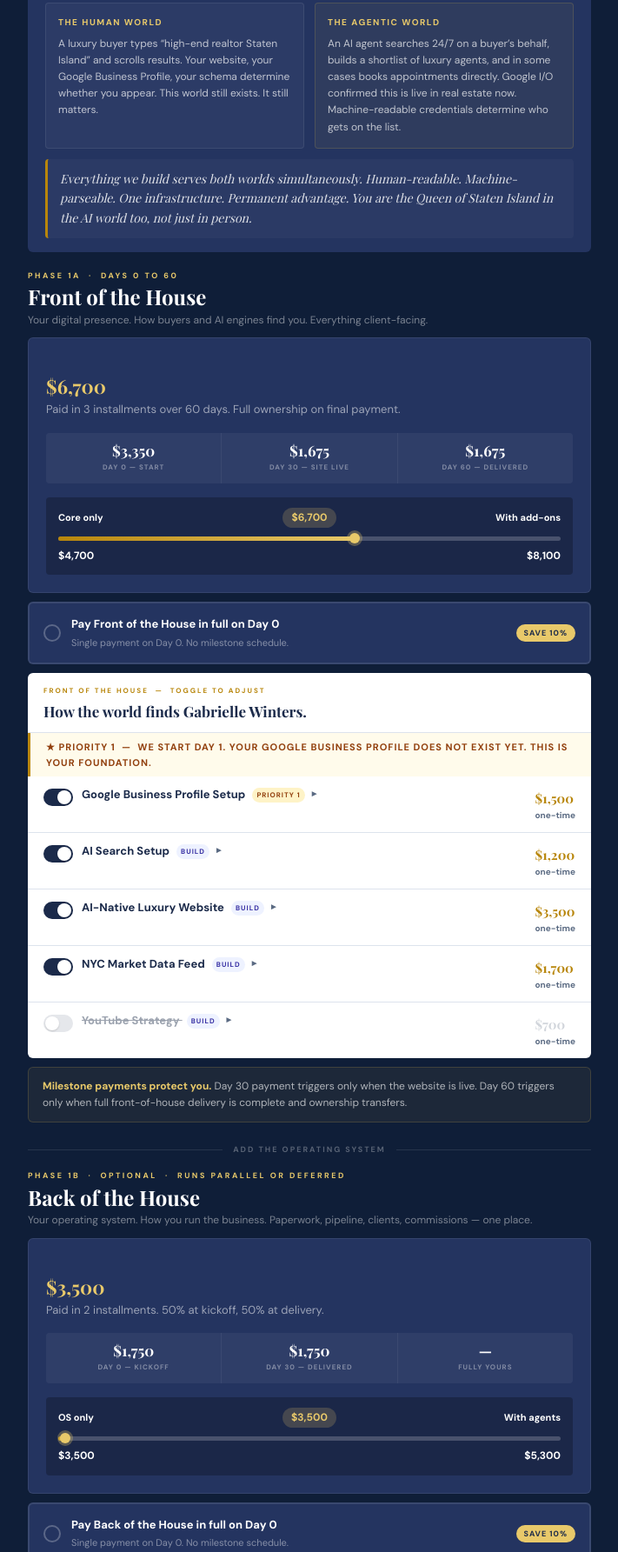
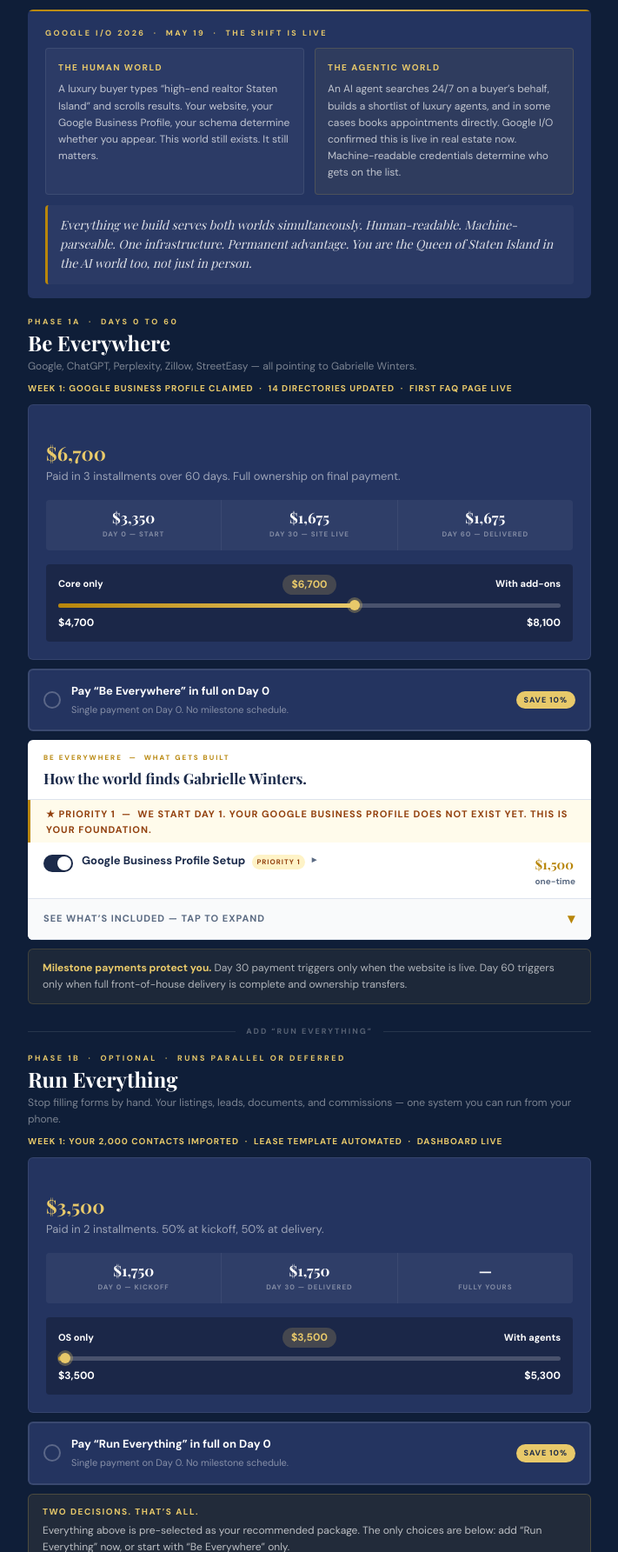
Before and after one commit to aithicalpro/gabrielle, a website: page index.html in a window 1280 px wide. Shown: the part 1015-2800 px from the top of the page at 87% size, without its empty margins (284-995 px from the left). Drawn offline with nearby package versions, Linux system fonts and the light colour scheme; a web font is replaced by a local one.

Commit message:
Alchemist: Be Everywhere / Run Everything, her words header, 2 decisions, Send Jay CTA, Week 1 deliverables

```diff
--- a/index.html
+++ b/index.html
@@ -192,8 +192,8 @@ body{font-family:'DM Sans',sans-serif;background:var(--n3);color:var(--text);fon
   <div class="hdr-top">
     <div class="hdr-left">
       <div class="ey">Aithical.pro &nbsp;&middot;&nbsp; June 2026 &nbsp;&middot;&nbsp; Valid 14 Days</div>
-      <h1>Built for the human.<br>Engineered for the agent.</h1>
-      <div class="tl">We build infrastructure for both the human searching and the AI agent searching on their behalf. At the same time.</div>
+      <h1>You&rsquo;re getting listings on reputation alone.<br>Imagine what happens when AI knows your name.</h1>
+      <div class="tl">You have the relationships. We build the machine that makes sure every buyer searching Google or ChatGPT finds you first.</div>
     </div>
     <div class="hdr-right">
       <div class="rl">Prepared for</div>
@@ -281,8 +281,9 @@ body{font-family:'DM Sans',sans-serif;background:var(--n3);color:var(--text);fon
   <!-- ════ FRONT OF THE HOUSE ════ -->
   <div class="phase-hdr">
     <div class="ph-step">Phase 1A &nbsp;&middot;&nbsp; Days 0 to 60</div>
-    <div class="ph-title">Front of the House</div>
-    <div class="ph-sub">Your digital presence. How buyers and AI engines find you. Everything client-facing.</div>
+    <div class="ph-title">Be Everywhere</div>
+    <div class="ph-sub">Google, ChatGPT, Perplexity, Zillow, StreetEasy &mdash; all pointing to Gabrielle Winters.</div>
+    <div style="margin-top:8px;font-size:10px;font-weight:700;letter-spacing:1px;text-transform:uppercase;color:var(--g3);">Week 1: Google Business Profile claimed &nbsp;&middot;&nbsp; 14 directories updated &nbsp;&middot;&nbsp; first FAQ page live</div>
   </div>
 
   <div class="price-hero">
@@ -320,7 +321,7 @@ body{font-family:'DM Sans',sans-serif;background:var(--n3);color:var(--text);fon
   <div class="upfront-toggle" id="foh-upfront-toggle" onclick="toggleFohUpfront()">
     <div class="ut-radio"><div class="ut-dot"></div></div>
     <div class="ut-text">
-      <div class="ut-title">Pay Front of the House in full on Day 0</div>
+      <div class="ut-title">Pay &ldquo;Be Everywhere&rdquo; in full on Day 0</div>
       <div class="ut-desc" id="foh-ut-desc">Single payment. No milestone schedule.</div>
     </div>
     <div class="ut-save" id="foh-ut-save">Save 10%</div>
@@ -329,7 +330,7 @@ body{font-family:'DM Sans',sans-serif;background:var(--n3);color:var(--text);fon
   <!-- Front of House items -->
   <div class="card">
     <div class="card-hd">
-      <div class="card-ey">Front of the House &nbsp;&mdash;&nbsp; Toggle to Adjust</div>
+      <div class="card-ey">Be Everywhere &nbsp;&mdash;&nbsp; What gets built</div>
       <div class="card-tt">How the world finds Gabrielle Winters.</div>
     </div>
 
@@ -353,7 +354,12 @@ body{font-family:'DM Sans',sans-serif;background:var(--n3);color:var(--text);fon
       <div class="sp" id="sp-gbp">$1,500<small>one-time</small></div>
     </div>
 
-    <!-- AI VISIBILITY FOUNDATION -->
+    <!-- ADVANCED TOGGLE WRAPPER -->
+    <details style="margin:0;">
+    <summary style="list-style:none;background:#f9fafb;border-bottom:1px solid var(--border);padding:10px 18px;font-size:11px;font-weight:700;letter-spacing:1px;text-transform:uppercase;color:#5a6a82;cursor:pointer;display:flex;align-items:center;gap:6px;">
+      <span style="flex:1;">See what&rsquo;s included &mdash; tap to expand</span><span style="font-size:16px;color:#B8860B;">&#9662;</span>
+    </summary>
+    <!-- AI SEARCH SETUP -->
     <div class="sr" id="r-aiv">
       <div class="sw on" id="sw-aiv" onclick="event.stopPropagation();tog('aiv')"><div class="swk"></div></div>
       <div class="sr-body" onclick="expand('aiv')">
@@ -432,12 +438,13 @@ body{font-family:'DM Sans',sans-serif;background:var(--n3);color:var(--text);fon
   </div>
 
   <!-- ════ BACK OF THE HOUSE ════ -->
-  <div class="phase-sep"><div class="ps-line"></div><div class="ps-text">Add the operating system</div><div class="ps-line"></div></div>
+  <div class="phase-sep"><div class="ps-line"></div><div class="ps-text">Add &ldquo;Run Everything&rdquo;</div><div class="ps-line"></div></div>
 
   <div class="phase-hdr" style="margin-top:0;">
     <div class="ph-step">Phase 1B &nbsp;&middot;&nbsp; Optional &nbsp;&middot;&nbsp; Runs parallel or deferred</div>
-    <div class="ph-title">Back of the House</div>
-    <div class="ph-sub">Your operating system. How you run the business. Paperwork, pipeline, clients, commissions &mdash; one place.</div>
+    <div class="ph-title">Run Everything</div>
+    <div class="ph-sub">Stop filling forms by hand. Your listings, leads, documents, and commissions &mdash; one system you can run from your phone.</div>
+    <div style="margin-top:8px;font-size:10px;font-weight:700;letter-spacing:1px;text-transform:uppercase;color:var(--g3);">Week 1: your 2,000 contacts imported &nbsp;&middot;&nbsp; lease template automated &nbsp;&middot;&nbsp; dashboard live</div>
   </div>
 
   <div class="price-hero">
@@ -475,16 +482,22 @@ body{font-family:'DM Sans',sans-serif;background:var(--n3);color:var(--text);fon
   <div class="upfront-toggle" id="boh-upfront-toggle" onclick="toggleBohUpfront()">
     <div class="ut-radio"><div class="ut-dot"></div></div>
     <div class="ut-text">
-      <div class="ut-title">Pay Back of the House in full on Day 0</div>
+      <div class="ut-title">Pay &ldquo;Run Everything&rdquo; in full on Day 0</div>
       <div class="ut-desc" id="boh-ut-desc">Single payment. No milestone schedule.</div>
     </div>
     <div class="ut-save" id="boh-ut-save">Save 10%</div>
   </div>
 
+  <!-- TWO DECISIONS CALLOUT -->
+  <div style="background:rgba(200,168,76,0.1);border:1px solid rgba(200,168,76,0.25);border-radius:var(--r);padding:12px 16px;margin-bottom:10px;">
+    <div style="font-size:10px;font-weight:700;letter-spacing:1.5px;text-transform:uppercase;color:var(--g3);margin-bottom:4px;">Two decisions. That&rsquo;s all.</div>
+    <div style="font-size:12px;color:rgba(255,255,255,0.7);line-height:1.6;">Everything above is pre-selected as your recommended package. The only choices are below: add &ldquo;Run Everything&rdquo; now, or start with &ldquo;Be Everywhere&rdquo; only.</div>
+  </div>
+
   <!-- Back of House items -->
   <div class="card">
     <div class="card-hd">
-      <div class="card-ey">Back of the House &nbsp;&mdash;&nbsp; Toggle to Adjust</div>
+      <div class="card-ey">Run Everything &nbsp;&mdash;&nbsp; What gets built</div>
       <div class="card-tt">The system that ends the 20-minutes-per-document problem.</div>
     </div>
 
@@ -527,10 +540,12 @@ body{font-family:'DM Sans',sans-serif;background:var(--n3);color:var(--text);fon
       <div class="sp" id="sp-agents">$1,800<small>add-on</small></div>
     </div>
 
+  </details>
+
   </div>
 
   <div class="commit">
-    <div class="commit-text"><strong>Start with Front of the House if you want to begin at $6,700.</strong> Add Back of the House now or any time. Both run in parallel if selected together &mdash; you get the full system in 60 days. You own everything on final payment.</div>
+    <div class="commit-text"><strong>Start with &ldquo;Be Everywhere&rdquo; at $6,700.</strong> Add &ldquo;Run Everything&rdquo; now or any time. Both run in parallel if selected together &mdash; full system delivered in 60 days. You own everything on final payment.</div>
   </div>
 
   <!-- PHASE 2: MONTHLY -->
@@ -702,7 +717,7 @@ body{font-family:'DM Sans',sans-serif;background:var(--n3);color:var(--text);fon
         <div class="bar-note" id="bar-mo-note">After build complete</div>
       </div>
     </div>
-    <button class="bar-btn" onclick="openModal()">Finalize Package</button>
+    <button class="bar-btn" onclick="openModal()">Send Jay<br>My Choices</button>
   </div>
 </div>
 
@@ -865,18 +880,18 @@ function render(){
 
 function openModal(){
   const c=window._pay;
-  set('mod-tt','Your Package');
+  set('mod-tt','Your choices — Jay will confirm');
   set('mod-amt',f(c.signingTotal));
-  set('mod-note','Due today at signing. Work begins within 48 hours.');
+  set('mod-note','Jay will send you a payment link and agreement within the hour.');
   const lines=[];
-  lines.push(['\u2500\u2500 Front of the House \u2500\u2500','']);
+  lines.push(['\u2500\u2500 Be Everywhere \u2500\u2500','']);
   if(S.gbp)         lines.push(['Google Business Profile Setup (covers AI Visibility)',f(P.gbp)]);
   if(S.aiv&&!S.gbp) lines.push(['AI Search Setup',f(P.aiv)]);
   if(S.website)     lines.push(['AI-Native Luxury Website',f(P.website)]);
   if(S.dynamic)     lines.push(['NYC Market Data Feed',f(P.dynamic)]);
   if(S.yt)          lines.push(['YouTube Strategy',f(P.yt)]);
   if(S.fohUpfront)  lines.push(['10% Upfront Discount','\u2212'+f(Math.round(c.foh*0.1))]);
-  lines.push(['\u2500\u2500 Back of the House \u2500\u2500','']);
+  lines.push(['\u2500\u2500 Run Everything \u2500\u2500','']);
   if(S.brain)       lines.push(['Gabrielle Winters Operating System',f(P.brain)]);
   if(S.agents)      lines.push(['Automation Bundle',f(P.agents)]);
   if(S.bohUpfront)  lines.push(['10% Upfront Discount','\u2212'+f(Math.round(c.boh*0.1))]);
```
